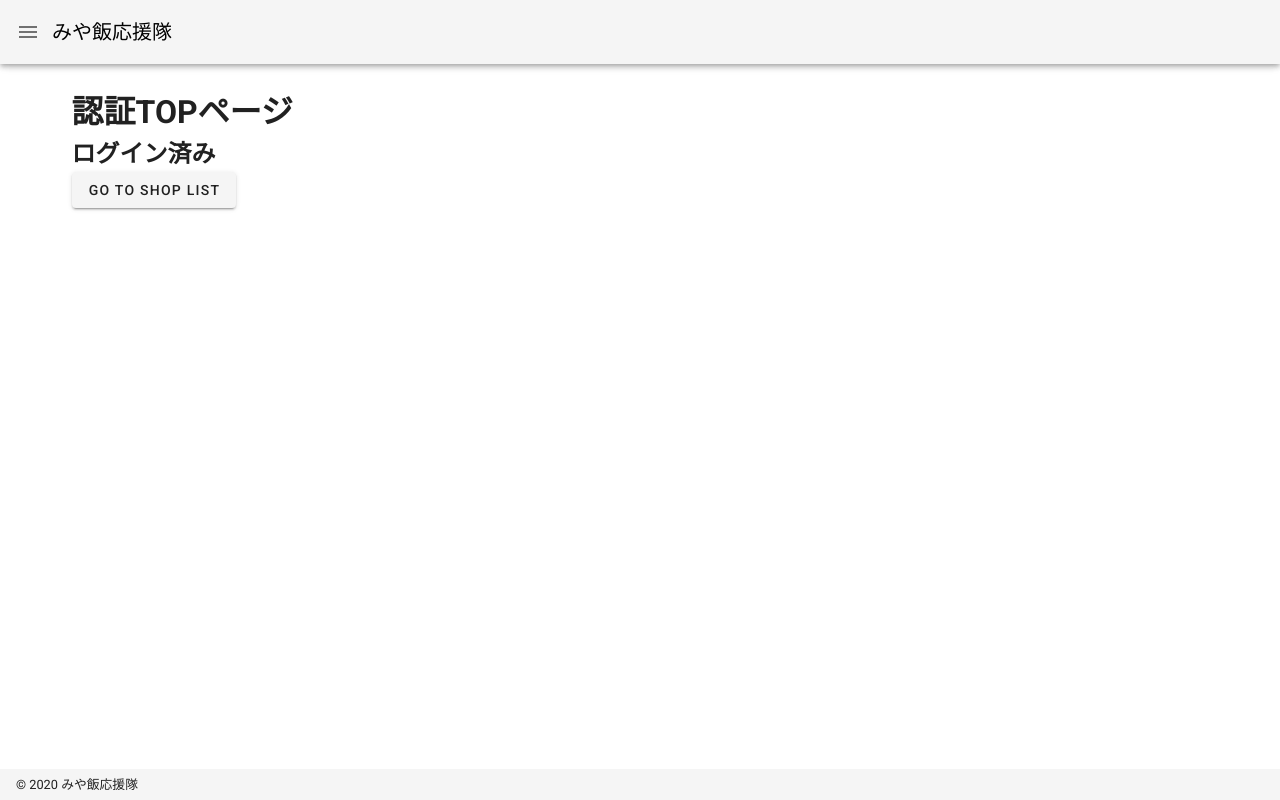
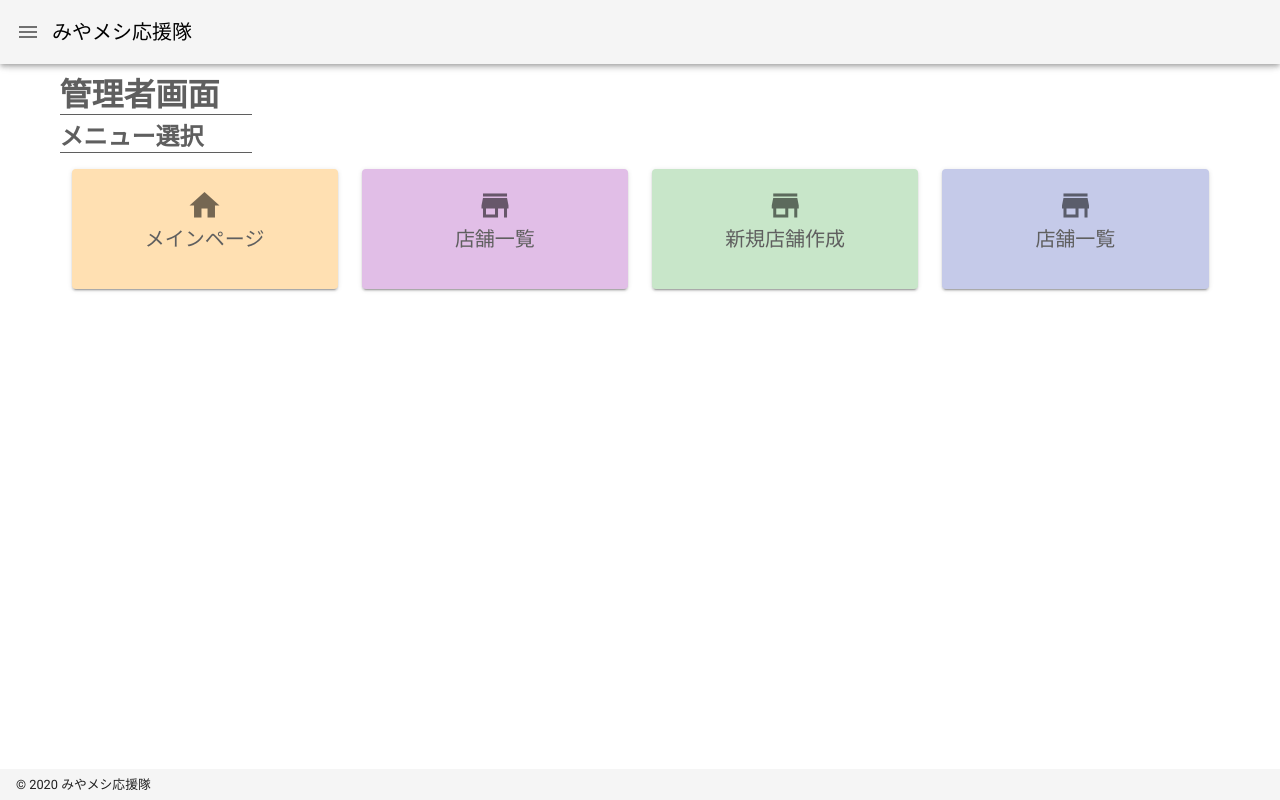
Before and after one commit to H37kouya/miya-meshi, a Nuxt app in the folder client/: page /admin in a window 1280 px wide. Built offline with nearby package versions, Linux system fonts and the light colour scheme; no server answers.

Commit message:
feat 軽くデザインを整えた

```diff
--- a/client/assets/variables.scss
+++ b/client/assets/variables.scss
@@ -2,3 +2,11 @@
 //
 // The variables you want to modify
 // $font-size-root: 20px;
+
+// BASE COLOR
+$grey: #5f5f5f;
+
+// MAIN PAGE COLOR
+
+// ADMIN COLOR
+$admin-text-color: $grey;
--- /dev/null
+++ b/client/components/atoms/card_button/CardButton.vue
@@ -0,0 +1,80 @@
+<template>
+  <v-card
+    :color="color"
+    :to="to"
+    class="d-flex align-center justify-center"
+    height="120px"
+    link
+  >
+    <div class="text-center">
+      <v-icon v-if="icon" icon large :color="textColor === 'white' ? '#fff': undefined">
+        {{ icon }}
+      </v-icon>
+
+      <p
+        class="card-button-text"
+        :class="{
+          'white--text': textColor === 'white',
+          'admin--text': textColor === 'grey'
+        }"
+      >
+        {{ text }}
+      </p>
+    </div>
+  </v-card>
+</template>
+
+<script lang="ts">
+import { defineComponent } from '@vue/composition-api'
+
+type Props = {
+  color?: string,
+  icon?: string
+  text?: string,
+  textColor?: 'grey'|'white',
+  to?: string
+}
+
+export default defineComponent({
+  props: {
+    color: {
+      type: String,
+      default: undefined
+    },
+
+    icon: {
+      type: String,
+      default: undefined
+    },
+
+    text: {
+      type: String,
+      required: true
+    },
+
+    textColor: {
+      type: String,
+      default: 'grey',
+      validator (v: string) {
+        return ['white', 'grey'].includes(v)
+      }
+    },
+
+    to: {
+      type: [String, Object],
+      default: undefined
+    }
+  }
+})
+</script>
+
+<style lang="scss">
+.card-button-text {
+  font-size: 1.25rem;
+  margin-bottom: 0;
+}
+
+.admin--text {
+  color: $admin-text-color;
+}
+</style>
--- /dev/null
+++ b/client/components/atoms/text/AdminMainText.vue
@@ -0,0 +1,41 @@
+<template>
+  <component
+    :is="`h${level}`"
+    class="admin-main-text"
+  >
+    <slot />
+  </component>
+</template>
+
+<script lang="ts">
+import { defineComponent } from '@vue/composition-api'
+
+type Props = {
+  level: 1|2|3|4|5|6
+}
+
+export default defineComponent({
+  props: {
+    level: {
+      type: Number,
+      default: 1,
+      validator (v?: number) {
+        return [1, 2, 3, 4, 5, 6].includes(v)
+      }
+    }
+  }
+})
+</script>
+
+<style lang="scss">
+.admin-main-text {
+  color: $admin-text-color;
+  border-bottom: 0.1rem solid $admin-text-color;
+  line-height: 1.2;
+
+  &::after {
+    content: '';
+    padding-right: 2rem;
+  }
+}
+</style>
--- a/client/components/layouts/TheAuthFooter.vue
+++ b/client/components/layouts/TheAuthFooter.vue
@@ -3,6 +3,6 @@
     absolute
     app
   >
-    <small><span>&copy; {{ new Date().getFullYear() }} みや飯応援隊</span></small>
+    <small><span>&copy; {{ new Date().getFullYear() }} みやメシ応援隊</span></small>
   </v-footer>
 </template>
--- a/client/components/layouts/TheAuthHeader.vue
+++ b/client/components/layouts/TheAuthHeader.vue
@@ -31,7 +31,7 @@ export default {
       }
     },
 
-    getTitle: () => 'みや飯応援隊'
+    getTitle: () => 'みやメシ応援隊'
   }
 }
 </script>
--- a/client/components/layouts/TheDefaultFooter.vue
+++ b/client/components/layouts/TheDefaultFooter.vue
@@ -3,6 +3,6 @@
     absolute
     app
   >
-    <small><span>&copy; {{ new Date().getFullYear() }} みや飯応援隊</span></small>
+    <small><span>&copy; {{ new Date().getFullYear() }} みやメシ応援隊</span></small>
   </v-footer>
 </template>
--- a/client/components/layouts/TheDefaultHeader.vue
+++ b/client/components/layouts/TheDefaultHeader.vue
@@ -29,7 +29,7 @@ export default {
       }
     },
 
-    getTitle: () => 'みや飯応援隊'
+    getTitle: () => 'みやメシ応援隊'
   }
 }
 </script>
--- a/client/nuxt.config.ts
+++ b/client/nuxt.config.ts
@@ -18,8 +18,8 @@ const nuxtConfig: Configuration = {
   ** See https://nuxtjs.org/api/configuration-head
   */
   head: {
-    titleTemplate: '%s - ' + process.env.npm_package_name,
-    title: process.env.npm_package_name || '',
+    titleTemplate: '%s - ' + 'みやメシ応援隊',
+    title: 'みやメシ応援隊',
     meta: [
       { charset: 'utf-8' },
       { name: 'viewport', content: 'width=device-width, initial-scale=1' },
--- a/client/pages/admin/index.vue
+++ b/client/pages/admin/index.vue
@@ -1,21 +1,74 @@
 <template>
   <v-container>
-    <h1>認証TOPページ</h1>
+    <v-row>
+      <div>
+        <AdminMainText>
+          管理者画面
+        </AdminMainText>
 
-    <h2>ログイン済み</h2>
+        <AdminMainText :level="2" class="mt-2">
+          メニュー選択
+        </AdminMainText>
+      </div>
+    </v-row>
 
-    <v-btn to="/admin/shops">
-      Go To Shop List
-    </v-btn>
+    <v-row justify="center" class="mt-4">
+      <v-col cols="6" md="3">
+        <CardButton
+          to="/"
+          color="orange lighten-4"
+          text="メインページ"
+          text-color="grey"
+          icon="mdi-home"
+        />
+      </v-col>
+
+      <v-col cols="6" md="3">
+        <CardButton
+          to="/admin/shops"
+          color="purple lighten-4"
+          text="店舗一覧"
+          text-color="grey"
+          icon="mdi-store"
+        />
+      </v-col>
+
+      <v-col cols="6" md="3">
+        <CardButton
+          to="/admin/shops/create"
+          color="green  lighten-4"
+          text="新規店舗作成"
+          text-color="grey"
+          icon="mdi-store"
+        />
+      </v-col>
+
+      <v-col cols="6" md="3">
+        <CardButton
+          to="/shops"
+          color="indigo lighten-4"
+          text="店舗一覧"
+          text-color="grey"
+          icon="mdi-store"
+        />
+      </v-col>
+    </v-row>
   </v-container>
 </template>
 
-<script>
-import { defineComponent, reactive, SetupContext } from '@vue/composition-api'
+<script lang="ts">
+import { defineComponent } from '@vue/composition-api'
+import { MetaInfo } from 'vue-meta'
 
 export default defineComponent({
   middleware: 'admin-auth',
 
-  layout: 'auth'
+  layout: 'auth',
+
+  head (): MetaInfo {
+    return {
+      title: '管理者画面'
+    }
+  }
 })
 </script>
--- a/client/pages/admin/shops/_id/edit.vue
+++ b/client/pages/admin/shops/_id/edit.vue
@@ -1,8 +1,14 @@
 <template>
   <v-container>
-    <v-btn to="/admin/shops">
-      Go To Shop List
-    </v-btn>
+    <v-row justify="space-between">
+      <AdminMainText>
+        店舗編集
+      </AdminMainText>
+
+      <v-btn to="/admin/shops">
+        店舗一覧へ戻る
+      </v-btn>
+    </v-row>
 
     <v-row>
       <ShopForm
@@ -17,6 +23,7 @@
 import { defineComponent, onMounted, reactive, SetupContext } from '@vue/composition-api'
 import { ShopFormState } from '@/src/types/ShopFormState'
 import { Shop, SHOP_TYPE } from '@/src/types/Shop'
+import { MetaInfo } from 'vue-meta'
 import { removeUndefinedFromObject } from '~/src/utils/Object'
 
 const getShop = async (context: SetupContext, id: string) => {
@@ -65,6 +72,12 @@ export default defineComponent({
       state,
       editShop
     }
+  },
+
+  head (): MetaInfo {
+    return {
+      title: '店舗編集'
+    }
   }
 })
 </script>
--- a/client/pages/admin/shops/create.vue
+++ b/client/pages/admin/shops/create.vue
@@ -1,7 +1,9 @@
 <template>
   <v-container>
     <v-row class="mb-4" justify="space-between">
-      <h1>新規店舗追加</h1>
+      <AdminMainText>
+        新規店舗追加
+      </AdminMainText>
 
       <v-btn to="/admin/shops">
         Go To Shop List
@@ -20,6 +22,7 @@
 import { defineComponent, SetupContext } from '@vue/composition-api'
 import { ShopFormState } from '@/src/types/ShopFormState'
 import { removeUndefinedFromObject } from '@/src/utils/Object'
+import { MetaInfo } from 'vue-meta'
 
 export default defineComponent({
   middleware: 'admin-auth',
@@ -42,6 +45,12 @@ export default defineComponent({
     return {
       createShop
     }
+  },
+
+  head (): MetaInfo {
+    return {
+      title: '新規店舗作成'
+    }
   }
 })
 </script>
--- a/client/pages/admin/shops/index.vue
+++ b/client/pages/admin/shops/index.vue
@@ -1,26 +1,32 @@
 <template>
   <v-container>
     <v-row justify="space-between">
-      <h1>店舗一覧</h1>
+      <AdminMainText>
+        店舗一覧
+      </AdminMainText>
 
       <v-btn to="/admin/shops/create" color="success">
         新規店舗追加
       </v-btn>
     </v-row>
 
-    <v-card>
+    <v-card class="mt-4">
       <v-list two-line>
         <template v-for="(shop, idx) in state.shops">
           <v-list-item :key="shop.id" :to="`/admin/shops/${shop.id}`">
             <v-list-item-avatar>
               <v-icon
                 :color="shop.public ? 'success' : 'grey'"
-              >{{ shop.public ? 'mdi-check-circle' : 'mdi-alert-circle' }}</v-icon>
+              >
+                {{ shop.public ? 'mdi-check-circle' : 'mdi-alert-circle' }}
+              </v-icon>
             </v-list-item-avatar>
 
             <v-list-item-content>
               <v-list-item-title>{{ shop.name }}</v-list-item-title>
-              <v-list-item-subtitle v-if="shop.intro">{{ shop.intro }}</v-list-item-subtitle>
+              <v-list-item-subtitle v-if="shop.intro">
+                {{ shop.intro }}
+              </v-list-item-subtitle>
             </v-list-item-content>
 
             <v-list-item-action>
@@ -48,6 +54,7 @@
 <script lang="ts">
 import { defineComponent, reactive, SetupContext, onMounted } from '@vue/composition-api'
 import { Shop, SHOP_TYPE } from '@/src/types/Shop'
+import { MetaInfo } from 'vue-meta'
 
 const getShopList = async (context: SetupContext) => {
   return await context.root.$fireStore.collection('shops').get()
@@ -82,6 +89,12 @@ export default defineComponent({
     return {
       state
     }
+  },
+
+  head (): MetaInfo {
+    return {
+      title: '店舗一覧'
+    }
   }
 })
 </script>
```
